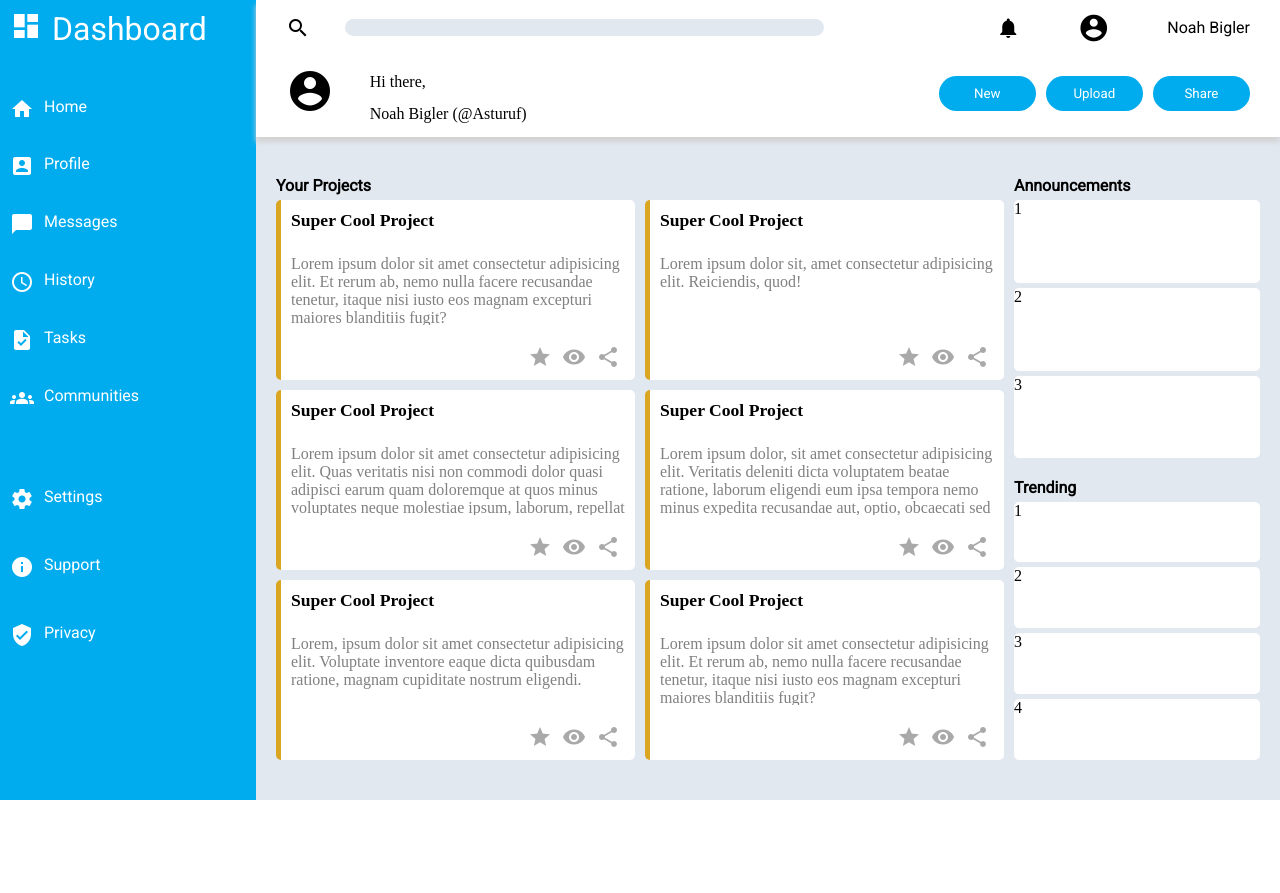
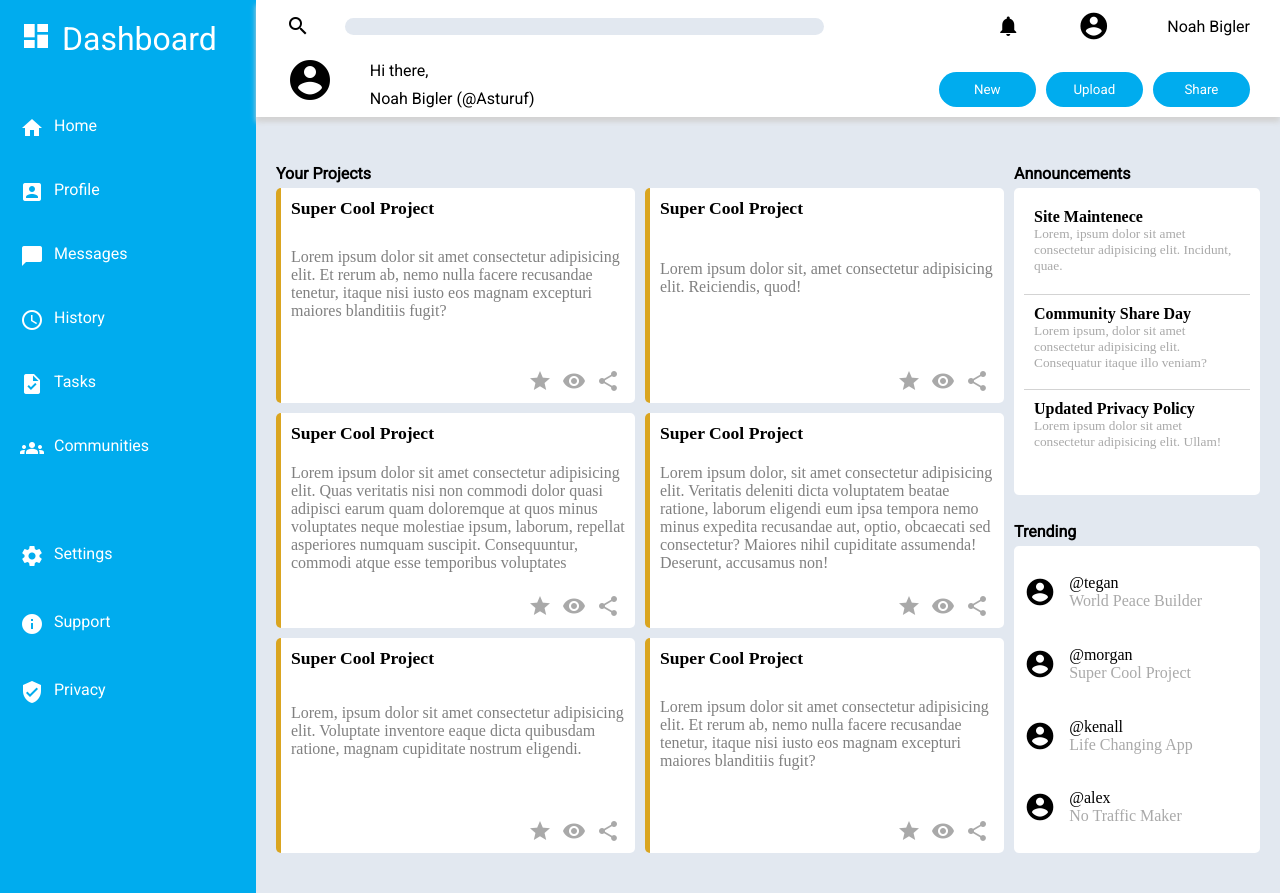
Before and after one commit to asturuf2/admin-dashboard, a website with bundled scripts: page index.html in a window 1280 px wide. Before the commit the page ends 800 px from the top, so only its background shows below. Built offline with nearby package versions, Linux system fonts and the light colour scheme.

Commit message:
done for now

```diff
--- a/index.html
+++ b/index.html
@@ -141,17 +141,42 @@
 
             <div class="announcement-title">Announcements</div>
             <div class="announcement-grid">
-                <div class="announcement-card">1</div>
-                <div class="announcement-card">2</div>
-                <div class="announcement-card">3</div>
+                <div class="announcement-card">
+                    <div class="announcement-name">Site Maintenece</div>
+                    <div class="announcement-content">Lorem, ipsum dolor sit amet consectetur adipisicing elit. Incidunt, quae.</div>
+                </div>
+                <div class="announcement-card">
+                    <div class="announcement-name">Community Share Day</div>
+                    <div class="announcement-content">Lorem ipsum, dolor sit amet consectetur adipisicing elit. Consequatur itaque illo veniam?</div>
+                </div>
+                <div class="announcement-card">
+                    <div class="announcement-name">Updated Privacy Policy</div>
+                    <div class="announcement-content">Lorem ipsum dolor sit amet consectetur adipisicing elit. Ullam!</div>
+                </div>
             </div>
 
             <div class="trending-title">Trending</div>
             <div class="trending-grid">
-                <div class="trending-card">1</div>
-                <div class="trending-card">2</div>
-                <div class="trending-card">3</div>
-                <div class="trending-card">4</div>
+                <div class="trending-card">
+                    <span class="material-icons">account_circle</span>
+                    <div class="tag">@tegan</div>
+                    <div class="full-name">World Peace Builder</div>
+                </div>
+                <div class="trending-card">
+                    <span class="material-icons">account_circle</span>
+                    <div class="tag">@morgan</div>
+                    <div class="full-name">Super Cool Project</div>
+                </div>
+                <div class="trending-card">
+                    <span class="material-icons">account_circle</span>
+                    <div class="tag">@kenall</div>
+                    <div class="full-name">Life Changing App</div>
+                </div>
+                <div class="trending-card">
+                    <span class="material-icons">account_circle</span>
+                    <div class="tag">@alex</div>
+                    <div class="full-name">No Traffic Maker</div>
+                </div>
             </div>
         </div>
     </div>
--- a/style.css
+++ b/style.css
@@ -20,7 +20,7 @@ grid-template-rows:1fr 4fr;
     grid-column:1/2;
     grid-row:1/-1;
     background-color: #00acee;
-    padding:10px;
+    padding:20px 20px 10px;
     display:grid;
     grid-template-rows:1fr 4fr 3fr 1fr;
 }
@@ -88,12 +88,14 @@ input{
     display:grid;
     grid-template-columns: 1fr 5fr;
     align-items:center;
+    font-family:'Roboto';
 }
 
 .user-welcome>span{
     grid-row: 1/3;
     font-size:3rem;
     padding-left:30px;
+    padding-right:20px;
 }
 
 .welcome-message{
@@ -180,11 +182,11 @@ button{
     background-color:white;
     border-left: 5px goldenrod solid;
     border-radius:5px;
-    min-width:200px;
     overflow:hidden;
     display:grid;
     grid-template-columns: 4fr 1fr;
-    grid-template-rows: 1fr 2fr 1fr;
+    grid-template-rows:repeat(3,auto);
+    min-width:200px;
 }
 
 .project-card-title, .project-card-content, .project-card>span{
@@ -203,19 +205,20 @@ button{
     margin-bottom: 10px;;
     color:grey;
     overflow:hidden;
-    max-height:60px;
+    max-height:100px;
     grid-row:2/3;
     grid-column: 1/3;
 }
 
 .span-container{
-    position: relative;
-    float:right;
+    /* position: relative;
+    float:right; */
     padding:10px;
     color:darkgrey;
+    grid-row:3/4;
+    grid-column: 2/3;
     display:flex;
-    grid-row:3/4;
-    grid-column: 2/3;;
+    align-self:end;
 }
 
 .span-container>span{
@@ -236,13 +239,32 @@ button{
 .announcement-grid{
     display:grid;
     grid-template-rows: 1fr 1fr 1fr;
-    gap:5px;
+    padding:10px;
+    background-color: white;
+    border-radius:5px;
 }
 
 .announcement-card{
-    height:100%;
     background-color: white;
-    border-radius:5px;
+    padding:10px;
+    max-height: 100%;
+}
+.announcement-card:nth-child(2){
+    border-top:lightgray 1px solid;
+}
+
+.announcement-card:nth-child(3){
+    border-top:lightgray 1px solid;
+}
+
+.announcement-name{
+    font-weight:bold;
+    font-size:1rem;
+}
+
+.announcement-content{
+    color:darkgrey;
+    font-size:smaller;
 }
 
 /* trending content */
@@ -257,13 +279,34 @@ button{
 .trending-grid{
     display:grid;
     grid-template-rows: 1fr 1fr 1fr 1fr;
-    gap: 5px;
+    padding: 10px;
+    border-radius:5px;
+    background-color: white;
 }
 
 .trending-card{
     height:100%;
     background-color: white;
-    border-radius:5px;
+    display:grid;
+    grid-template-rows:1fr 1fr;
+    grid-template-columns: 1fr 4fr;
+    align-items:center;
+}
+
+.trending-card>span{
+    grid-column:1/2;
+    grid-row:1/3;
+    font-size:2rem;
+}
+
+.tag{
+    align-self:end;
+
+}
+
+.full-name{
+    color:darkgray;
+    align-self:start;
 }
 
 
```
